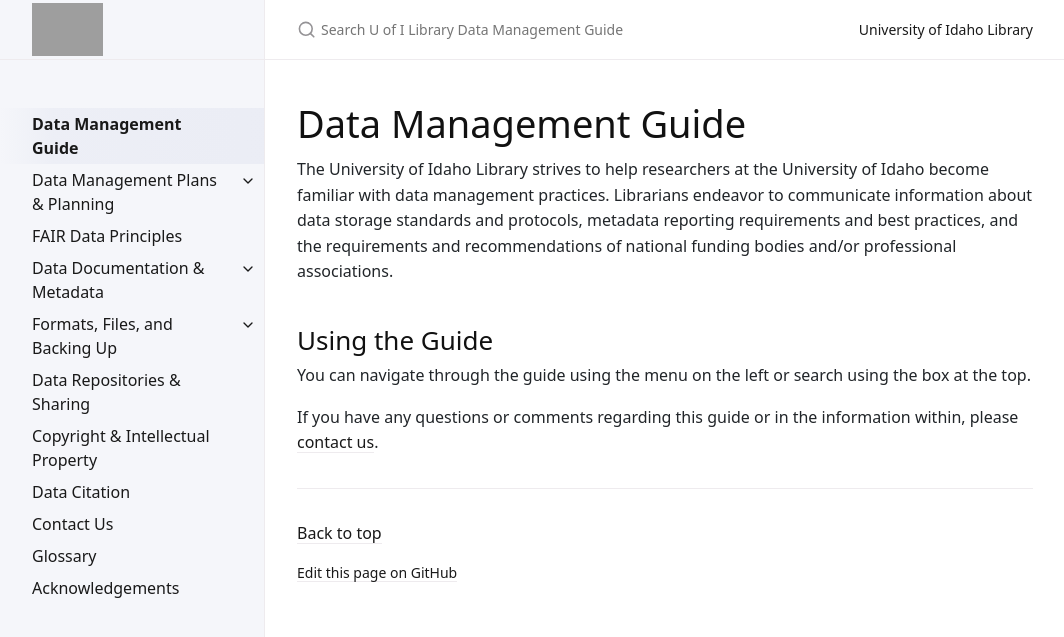
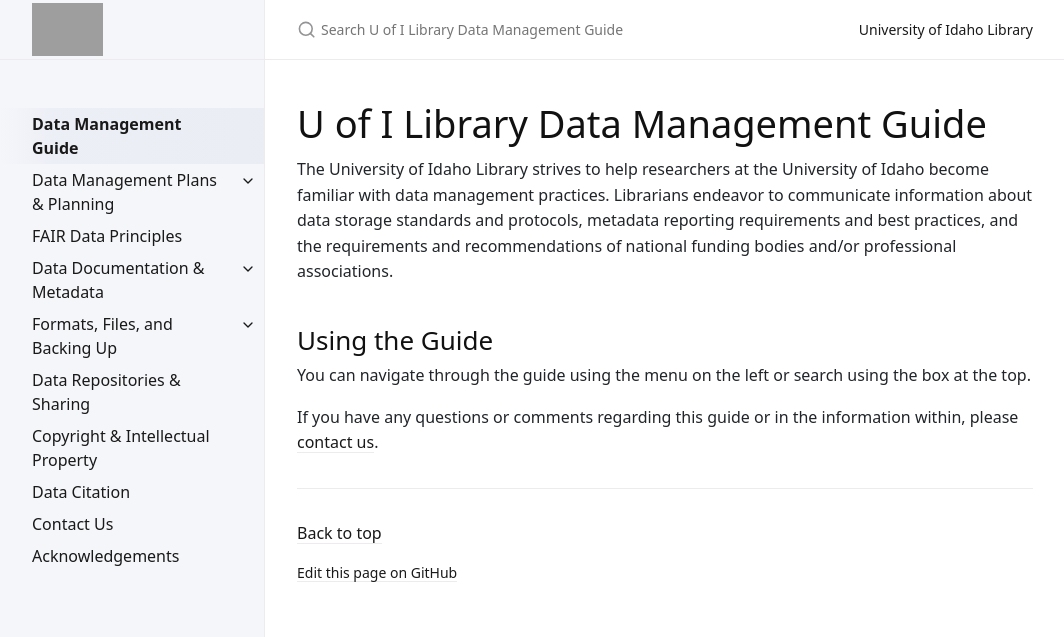
Before and after one commit to uidaholib/data-management-guide, a Jekyll site: the page built from index.md, in a window 1280 px wide. Shown: the top 637 px of the page, without its empty margins (107-1171 px from the left). Built offline with Jekyll 4.4.1, drawn with Linux system fonts in a browser that asks for light colours.

Commit message:
hide glossary for now

```diff
--- a/index.md
+++ b/index.md
@@ -5,7 +5,7 @@ nav_order: 0
 description: "Data Management Services at the University of Idaho Library"
 ---
 
-# Data Management Guide
+# U of I Library Data Management Guide
 
 The University of Idaho Library strives to help researchers at the University of Idaho become familiar with data management practices.
 Librarians endeavor to communicate information about data storage standards and protocols, metadata reporting requirements and best practices, and the requirements and recommendations of national funding bodies and/or professional associations.
```
Also changed, not shown: guide/glossary.md (+1 -0 lines).
